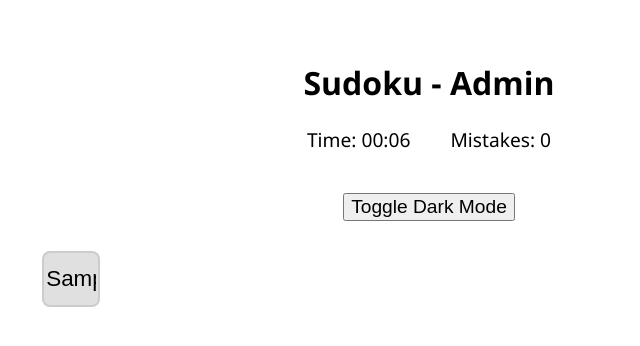
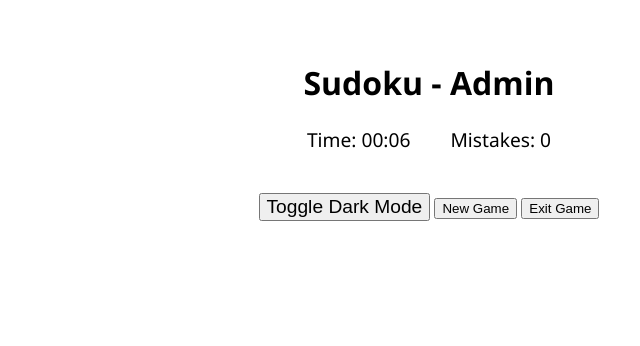
Before and after one commit to aryangirii/Sudoku, a Flask app: template Sudoku/templates/game.html in a window 1280 px wide. Shown: the top 346 px of the page, without its empty margins (211-851 px from the left). Run offline with Flask 3, Linux system fonts and the light colour scheme; the template is opened without the code that fills it: most values are stand-ins (such as "Sample title", 1, 10 or a date in 2020).

Commit message:
Update game.html

```diff
--- a/Sudoku/templates/game.html
+++ b/Sudoku/templates/game.html
@@ -13,14 +13,20 @@
         <span id="timer">Time: 00:00</span>
         <span id="mistakes">Mistakes: 0</span>
       </div>
-      <button onclick="toggleTheme()" class="theme-toggle">Toggle Dark Mode</button>
+      <div class="button-group">
+        <button onclick="toggleTheme()" class="theme-toggle">Toggle Dark Mode</button>
+        <button onclick="window.location.href='{{ url_for('level') }}'" class="new-game">New Game</button>
+        <button onclick="exitGame()" class="exit-game">Exit Game</button>
+      </div>
     </div>
 
     <div class="sudoku-grid">
-      {% for row in puzzle %}
+      {% for i, row in enumerate(puzzle) %}
         <div class="sudoku-row">
-          {% for cell in row %}
-            <input maxlength="1" class="sudoku-cell" value="{{ cell if cell != 0 else '' }}" {{ 'readonly' if cell != 0 else '' }}>
+          {% for j, cell in enumerate(row) %}
+            <input maxlength="1" class="sudoku-cell"
+                   data-row="{{ i }}" data-col="{{ j }}"
+                   value="{{ cell if cell != 0 else '' }}" {{ 'readonly' if cell != 0 else '' }}>
           {% endfor %}
         </div>
       {% endfor %}
@@ -28,6 +34,7 @@
   </div>
 
   <script>
+    const solution = {{ solution|tojson }};
     let startTime = Date.now();
     let timer = document.getElementById('timer');
     let mistakes = 0;
@@ -43,17 +50,28 @@
       document.body.classList.toggle('dark-mode');
     }
 
+    function exitGame() {
+      if (confirm("Are you sure you want to exit the game?")) {
+        window.location.href = '/';
+      }
+    }
+
     document.querySelectorAll('.sudoku-cell').forEach(cell => {
       const originalValue = cell.value;
       cell.addEventListener('input', () => {
         const val = cell.value;
+        const row = parseInt(cell.getAttribute('data-row'));
+        const col = parseInt(cell.getAttribute('data-col'));
+
         if (val && (isNaN(parseInt(val)) || parseInt(val) < 1 || parseInt(val) > 9)) {
           cell.value = '';
+          return;
         }
 
         if (originalValue === '') {
-          const correct = checkCorrect(cell, val);
+          const correct = parseInt(val) === solution[row][col];
           if (!correct) {
+            cell.classList.remove('correct');
             cell.classList.add('wrong');
             mistakes++;
             document.getElementById('mistakes').textContent = `Mistakes: ${mistakes}`;
@@ -64,11 +82,6 @@
         }
       });
     });
-
-    function checkCorrect(cell, val) {
-      // Placeholder - implement backend validation if needed
-      return true; // Always assume correct for demo purposes
-    }
   </script>
 </body>
 </html>
```
